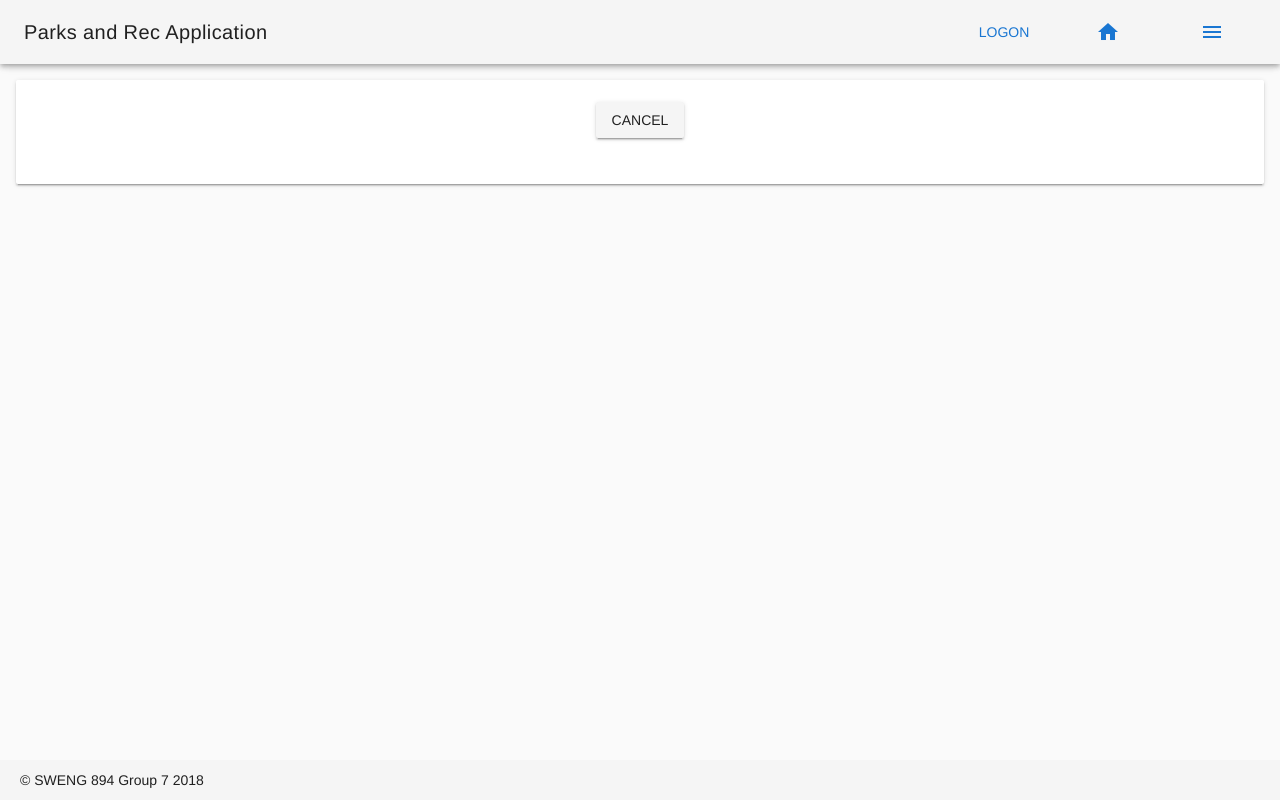
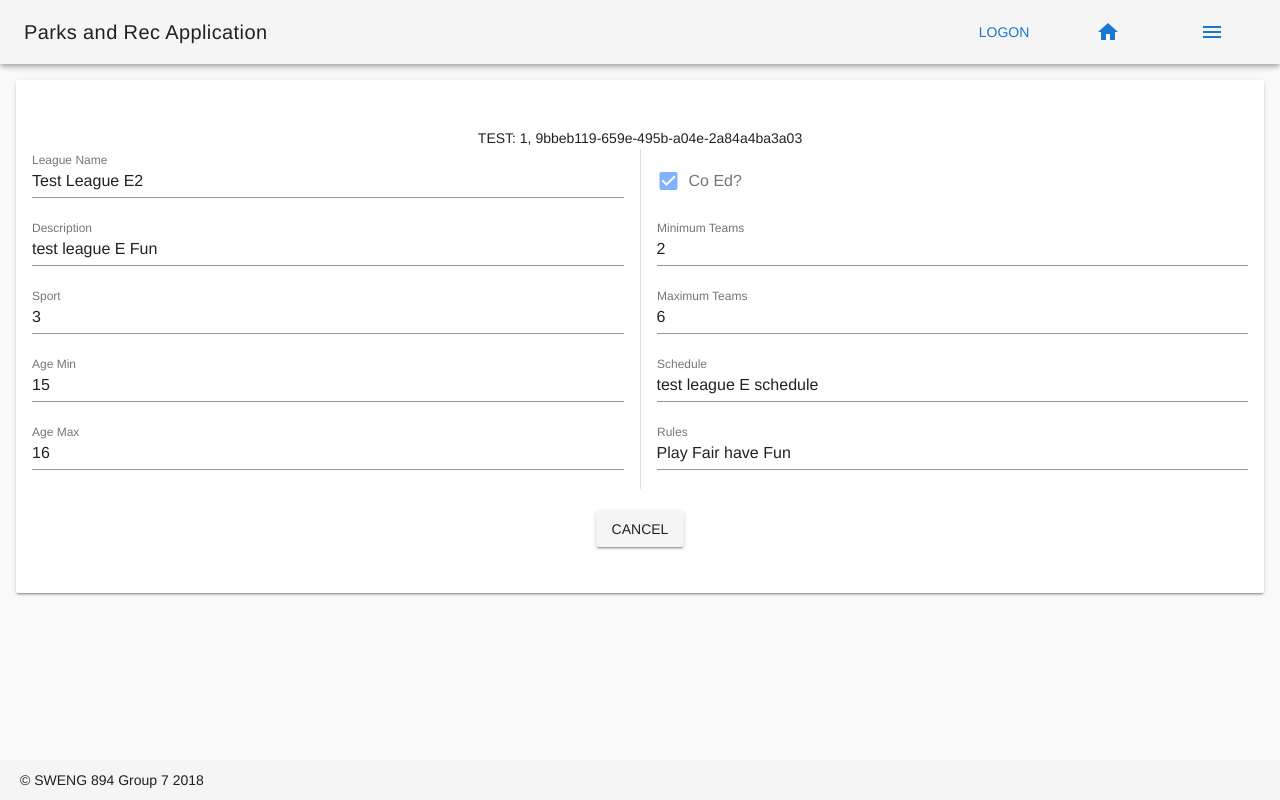
Before and after one commit to oxz3/parks-and-rec-frontend, a Vue app: page /leagues in a window 1280 px wide. Shown: the top 800 px of the page. Built offline with nearby package versions, Linux system fonts and the light colour scheme.

Commit message:
working on update leagues

```diff
--- a/src/restHelperObjects/objects/LeaguesRestObject.js
+++ b/src/restHelperObjects/objects/LeaguesRestObject.js
@@ -44,11 +44,15 @@ export default {
 
             store.commit('AUTH_REQUEST', 'updatingleague');
 
-            let updateleagueSettings = Object.assign({}, updateLeagueRequest);
-            updateleagueSettings.headers.token = localStorage.getItem('token');
-            updateleagueSettings.data = JSON.stringify(league);
+            let updateLeagueSettings = Object.assign({}, updateLeagueRequest);
+            updateLeagueSettings.headers.token = localStorage.getItem('token');
+            //TODO: update when backend bug is fixed for get leagues API
+            league.orgid = "9bbeb119-659e-495b-a04e-2a84a4ba3a03";
+            updateLeagueSettings.data = JSON.stringify(league);
 
-            $.ajax(updateleagueSettings).then(function (response) {
+
+            console.log(updateLeagueSettings, 'update league payload');
+            $.ajax(updateLeagueSettings).then(function (response) {
                 console.log('update league response', response);
                 store.commit('LEAGUE_UPDATE_SUCCESS', response);
                 resolve(response);
--- a/src/store.js
+++ b/src/store.js
@@ -27,6 +27,21 @@ export const store = new Vuex.Store({
             {leagueName: 'Football', description: "Fall Football League", teamMax: 50, teamMin: 0},
             {leagueName: 'Basketball', description: "Fall Basketball League", teamMax: 30, teamMin: 25}
         ],
+        templateLeague: {
+            leagueId: 1,
+            leagueName: "Test League E2",
+            description: "test league E Fun",
+            sportId: 3,
+            ageMin: 15,
+            ageMax: 16,
+            coed: 1,
+            teamMin: 2,
+            teamMax: 6,
+            leagueSchedule: "test league E schedule",
+            leagueRules: "Play Fair have Fun",
+            orgid: "9bbeb119-659e-495b-a04e-2a84a4ba3a03",
+            userId: 2
+        },
         settings: {
             options: [
                 "sports",
@@ -38,6 +53,21 @@ export const store = new Vuex.Store({
             selectedOption: "leagues",
             userIsAdmin: true,
             user: {},
+            league: {
+                leagueId: 1,
+                leagueName: "Test League E2",
+                description: "test league E Fun",
+                sportId: 3,
+                ageMin: 15,
+                ageMax: 16,
+                coed: 1,
+                teamMin: 2,
+                teamMax: 6,
+                leagueSchedule: "test league E schedule",
+                leagueRules: "Play Fair have Fun",
+                orgid: "9bbeb119-659e-495b-a04e-2a84a4ba3a03",
+                userId: 2
+            },
             newRegisteredUser: "",
             updatedUser: "",
             registerUser: false,
@@ -103,15 +133,23 @@ export const store = new Vuex.Store({
             state.settings.editUser = false;
             state.settings.registerUser = false;
         },
-        GET_LEAGUES_SUCCESS(state, payload){
+        GET_LEAGUES_SUCCESS(state, payload) {
             state.leagues = payload;
         },
         OPEN_CREATE_LEAGUE(state) {
+            state.league = state.templateLeague;
             state.settings.createLeague = true;
+        },
+        OPEN_EDIT_LEAGUE(state, payload) {
+            console.log('payload in edit mutation', payload);
+            state.settings.editLeague = true;
+            state.settings.league = payload;
+            router.push('/leagues');
         },
         CANCEL_LEAGUES_FORM(state) {
             state.settings.createLeague = false;
             state.settings.editLeague = false;
+            state.settings.league = state.templateLeague;
         },
         LEAGUE_CREATE_SUCCESS(state, payload) {
             state.settings.newLeague = payload.leagueName;
@@ -120,6 +158,7 @@ export const store = new Vuex.Store({
             state.status = 'leagueCreateSuccess';
         },
         LEAGUE_UPDATE_SUCCESS(state, payload) {
+            console.log('updating league', payload);
             state.settings.updatedLeague = payload.leagueName;
             //update the local array by key or value to show update in UI
             //let obj = state.leagues.find(obj => obj.leagueId === payload.leagueId);
@@ -138,6 +177,7 @@ export const store = new Vuex.Store({
         setSettingInfo: (context, payload) => {
             context.commit("SET_SETTING_INFO", payload);
         },
+        //users
         editUser: (context, payload) => {
             context.commit("EDIT_USER", payload);
         },
@@ -164,8 +204,7 @@ export const store = new Vuex.Store({
             usersObject.logout(context);
         },
         //leagues
-        getLeagues(context, token){
-            console.log(token);
+        getLeagues(context, token) {
             leaguesObject.getLeagues(context, token);
         },
         openCreateLeague(context) {
@@ -174,8 +213,11 @@ export const store = new Vuex.Store({
         createLeague(context, league) {
             leaguesObject.createLeague(context, league);
         },
-        updateLeague(context, league) {
-            leaguesObject.updateLeague(context, league);
+        openUpdateLeague(context, league) {
+            context.commit('OPEN_EDIT_LEAGUE', league);
+        },
+        updateLeague(context, league){
+           leaguesObject.updateLeague(context, league);
         },
         cancelLeaguesForm(context) {
             context.commit("CANCEL_LEAGUES_FORM");
--- a/src/views/Home.vue
+++ b/src/views/Home.vue
@@ -49,7 +49,7 @@
                                         <v-list-tile-sub-title></v-list-tile-sub-title>
                                     </v-list-tile-content>
                                     <v-list-tile-action>
-                                        <v-btn icon>
+                                        <v-btn icon @click="updateLeague(league)">
                                             <v-icon>
                                                 edit
                                             </v-icon>
@@ -165,6 +165,9 @@
             openLeagues(){
                 this.$store.dispatch("openCreateLeague");
                 router.push('/leagues');
+            },
+            updateLeague(league){
+                this.$store.dispatch("openUpdateLeague", league);
             }
         }
     }
--- a/src/views/Leagues.vue
+++ b/src/views/Leagues.vue
@@ -1,8 +1,18 @@
 <template>
     <v-card class="ma-3">
+        <v-card-title class="justify-center">
+            <div>
+                <h3 class="headline mb-0" v-if="settings.createLeague && !settings.editLeague">
+                    Create a New League</h3>
+                <h3 class="headline mb-0" v-if="!settings.createLeague && settings.editLeague">
+                    Edit League</h3>
+
+            </div>
+        </v-card-title>
         <form class="ma-3">
             <!--Register League-->
-            <div v-if="settings.createLeague && !settings.editLeague">
+            TEST: {{league.leagueId}}, {{league.orgid}}
+            <div>
                 <v-layout class="pb-3">
                     <v-flex class="pr-3">
                         <v-text-field
@@ -61,9 +71,13 @@
                 </v-layout>
             </div>
             <div class="pb-4">
-                <v-btn v-if="!settings.editleague && settings.createLeague" color="primary" to="/" type="submit"
+                <v-btn v-if="!settings.editLeague && settings.createLeague" color="primary" to="/" type="submit"
                        @click="createLeague(league)">
                     CREATE LEAGUE
+                </v-btn>
+                <v-btn v-if="settings.editLeague && !settings.createLeague" color="primary" to="/" type="submit"
+                       @click="updateLeague(league)">
+                    EDIT LEAGUE
                 </v-btn>
                 <v-btn @click="cancel">cancel</v-btn>
             </div>
@@ -73,6 +87,14 @@
 
 <script>
     export default {
+
+        created: function () {
+            // `this` points to the vm instance
+            console.log('a is: ' + this);
+            this.league = Object.assign({}, this.$store.state.settings.league);
+            console.log('league in create league component', this.league);
+        }
+        ,
         data: () => ({
             league: {
                 leagueId: 1,
@@ -86,8 +108,8 @@
                 teamMax: 6,
                 leagueSchedule: "test league E schedule",
                 leagueRules: "Play Fair have Fun",
-                orgId: "9bbeb119-659e-495b-a04e-2a84a4ba3a03",
-                userID: 2
+                orgid: "9bbeb119-659e-495b-a04e-2a84a4ba3a03",
+                userId: 2
             }
         }),
         computed: {
```
